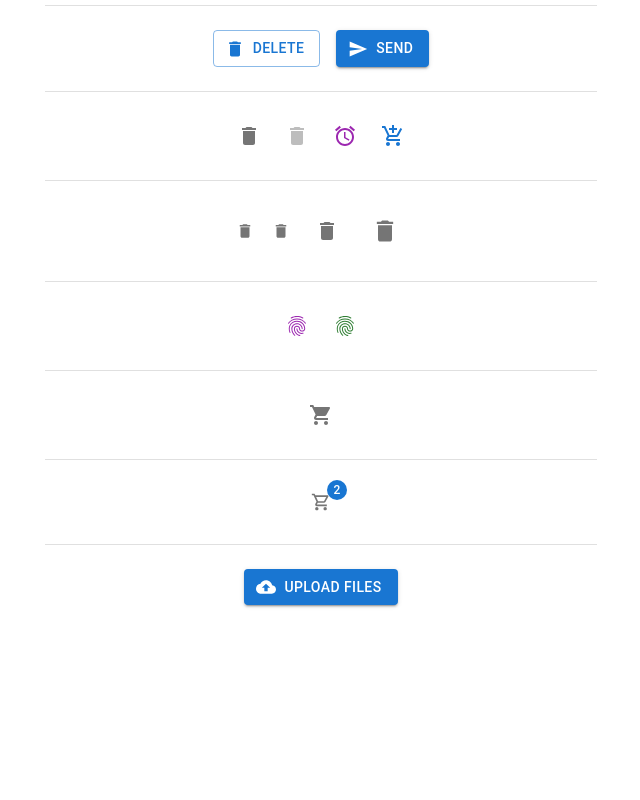
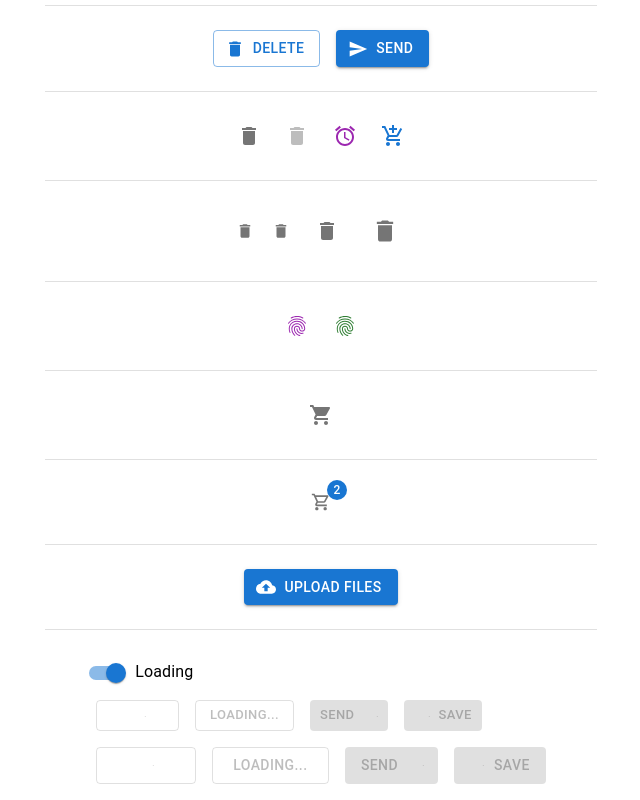
Before and after one commit to watcharakornton/mui_tutorials, a React (Vite) app: page / in a window 1280 px wide. Shown: the part 483-1283 px from the top of the page, without its empty margins (319-959 px from the left). Before the commit the page ends 1096 px from the top, so only its background shows below. Built offline with nearby package versions, Linux system fonts and the light colour scheme.

Commit message:
Add LoadingButtonsTransition into Button Component

```diff
--- a/src/App.jsx
+++ b/src/App.jsx
@@ -14,6 +14,7 @@ import {
   LoadingIconButton,
   IconButtonWithBadge,
   InputFileUpload,
+  LoadingButtonsTransition,
 } from './inputs/ButtonComponent';
 
 
@@ -61,6 +62,8 @@ function App() {
         <IconButtonWithBadge />
         <Divider sx={{ width: "100%" }} />
         <InputFileUpload />
+        <Divider sx={{ width: "100%" }} />
+        <LoadingButtonsTransition />
       </Stack>
     </Container>
   )
--- a/src/inputs/ButtonComponent.jsx
+++ b/src/inputs/ButtonComponent.jsx
@@ -1,6 +1,16 @@
 import * as React from 'react';
 import { styled } from '@mui/material/styles'
-import { Stack, Box, Button, IconButton, Tooltip, Badge, badgeClasses } from '@mui/material';
+import {
+    Stack,
+    Box,
+    Button,
+    IconButton,
+    Tooltip,
+    Badge,
+    badgeClasses,
+    FormControlLabel,
+    Switch,
+} from '@mui/material';
 import {
     Delete as DeleteIcon,
     Send as SendIcon,
@@ -10,7 +20,110 @@ import {
     ShoppingCartOutlined as ShoppingCartOutlinedIcon,
     Fingerprint,
     CloudUpload as CloudUploadIcon,
+    Save as SaveIcon,
 } from '@mui/icons-material';
+
+export const LoadingButtonsTransition = () => {
+    const [loading, setLoading] = React.useState(true);
+    function handleClick() {
+        setLoading(true);
+    }
+
+    return (
+        <div>
+            <FormControlLabel
+                sx={{ display: 'block' }}
+                control={
+                    <Switch
+                        checked={loading}
+                        onChange={() => setLoading(!loading)}
+                        name="loading"
+                        color="primary"
+                    />
+                }
+                label="Loading"
+            />
+            <Box sx={{ '& > button': { m: 1 } }}>
+                <Button
+                    size="small"
+                    onClick={handleClick}
+                    loading={loading}
+                    variant="outlined"
+                    disabled
+                >
+                    Disabled
+                </Button>
+                <Button
+                    size="small"
+                    onClick={handleClick}
+                    loading={loading}
+                    loadingIndicator="Loading..."
+                    variant="outlined"
+                >
+                    Fetch data
+                </Button>
+                <Button
+                    size="small"
+                    onClick={handleClick}
+                    endIcon={<SendIcon />}
+                    loading={loading}
+                    loadingPosition="end"
+                    variant="contained"
+                >
+                    Send
+                </Button>
+                <Button
+                    size="small"
+                    color="secondary"
+                    onClick={handleClick}
+                    loading={loading}
+                    loadingPosition="start"
+                    startIcon={<SaveIcon />}
+                    variant="contained"
+                >
+                    Save
+                </Button>
+            </Box>
+            <Box sx={{ '& > button': { m: 1 } }}>
+                <Button
+                    onClick={handleClick}
+                    loading={loading}
+                    variant="outlined"
+                    disabled
+                >
+                    Disabled
+                </Button>
+                <Button
+                    onClick={handleClick}
+                    loading={loading}
+                    loadingIndicator="Loading..."
+                    variant="outlined"
+                >
+                    Fetch data
+                </Button>
+                <Button
+                    onClick={handleClick}
+                    endIcon={<SendIcon />}
+                    loading={loading}
+                    loadingPosition="end"
+                    variant="contained"
+                >
+                    Send
+                </Button>
+                <Button
+                    color="secondary"
+                    onClick={handleClick}
+                    loading={loading}
+                    loadingPosition="start"
+                    startIcon={<SaveIcon />}
+                    variant="contained"
+                >
+                    Save
+                </Button>
+            </Box>
+        </div>
+    )
+}
 
 export const InputFileUpload = () => {
     const VisuallyHiddenInput = styled('input')({
```
